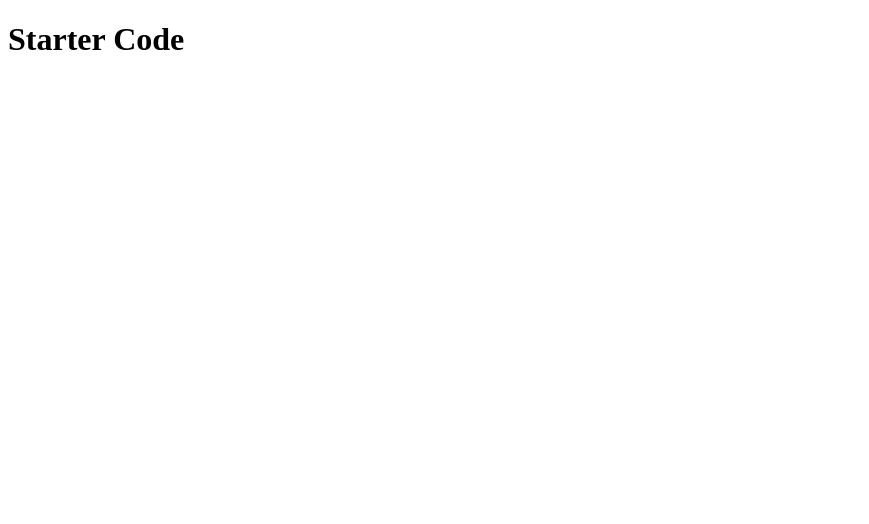
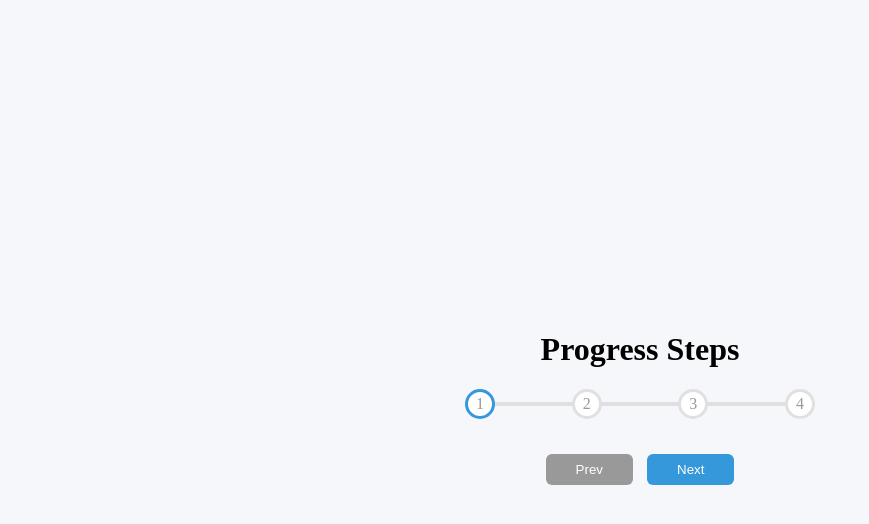
Before and after one commit to Suriyaprakash-Github/CSS-Exercises, a plain HTML site: page index.html in a window 1280 px wide. Shown: the whole page, without its empty margins (0-869 px from the left). Drawn offline with Linux system fonts and the light colour scheme.

Commit message:
Progress Steps

```diff
--- a/index.html
+++ b/index.html
@@ -5,11 +5,22 @@
     <meta http-equiv="X-UA-Compatible" content="IE=edge" />
     <meta name="viewport" content="width=device-width, initial-scale=1.0" />
     <link rel="stylesheet" href="style.css" />
-    <title>Starter Boilerplate</title>
+    <title>Progress Steps</title>
   </head>
   <body>
-    <h1>Starter Code</h1>
+    <h1>Progress Steps</h1>
 
+    <div class="container">
+      <div class="progress-container">
+        <div class="progress" id="progress"></div>
+        <div class="circle active">1</div>
+        <div class="circle">2</div>
+        <div class="circle">3</div>
+        <div class="circle">4</div>
+      </div>
+      <button class="btn" id="prev" disabled>Prev</button>
+      <button class="btn" id="next">Next</button>
+    </div>
     <script src="script.js"></script>
   </body>
 </html>
--- a/script.js
+++ b/script.js
@@ -0,0 +1,47 @@
+const progress = document.getElementById("progress");
+const prev = document.getElementById("prev");
+const next = document.getElementById("next");
+const circles = document.querySelectorAll(".circle");
+
+let currentActive = 1;
+next.addEventListener("click", () => {
+  currentActive++;
+
+  if (currentActive > circles.length) {
+    currentActive = circles.length;
+  }
+  update();
+});
+
+prev.addEventListener("click", () => {
+  currentActive--;
+
+  if (currentActive < 1) {
+    currentActive = 1;
+  }
+  update();
+});
+
+function update() {
+  circles.forEach((circle, idx) => {
+    if (idx < currentActive) {
+      circle.classList.add("active");
+    } else {
+      circle.classList.remove("active");
+    }
+  });
+
+  const actives = document.querySelectorAll(".active");
+
+  progress.style.width =
+    ((actives.length - 1) / (circles.length - 1)) * 100 + "%";
+
+  if (currentActive === 1) {
+    prev.disabled = true;
+  } else if (currentActive === circles.length) {
+    next.disabled = true;
+  } else {
+    prev.disabled = false;
+    next.disabled = false;
+  }
+}
--- a/style.css
+++ b/style.css
@@ -0,0 +1,91 @@
+* {
+  box-sizing: border-box;
+}
+
+body {
+  background-color: #f6f7fb;
+  display: flex;
+  flex-direction: column;
+  align-items: center;
+  justify-content: center;
+  height: 100vh;
+  overflow: hidden;
+  margin: 0;
+}
+
+.container {
+  text-align: center;
+}
+
+.progress-container {
+  display: flex;
+  justify-content: space-between;
+  position: relative;
+  margin-bottom: 30px;
+  max-width: 100%;
+  width: 350px;
+}
+
+.progress-container::before {
+  content: "";
+  background-color: #e0e0e0;
+  position: absolute;
+  top: 50%;
+  left: 0;
+  transform: translateY(-50%);
+  height: 4px;
+  width: 100%;
+  z-index: -1;
+}
+
+.progress {
+  background-color: #3498db;
+  position: absolute;
+  top: 50%;
+  left: 0;
+  transform: translateY(-50%);
+  height: 4px;
+  width: 0%;
+  z-index: -1;
+  transition: 0.4s ease;
+}
+
+.circle {
+  background-color: white;
+  color: #999;
+  border-radius: 50%;
+  height: 30px;
+  width: 30px;
+  display: flex;
+  align-items: center;
+  justify-content: center;
+  border: 3px solid #e0e0e0;
+  transition: 0.4s ease;
+}
+
+.circle.active {
+  border-color: #3498db;
+}
+
+.btn {
+  background-color: #3498db;
+  color: white;
+  border: 0;
+  border-radius: 6px;
+  cursor: pointer;
+  padding: 8px 30px;
+  margin: 5px;
+}
+
+.btn:active {
+  transform: scale(0.98);
+}
+
+.btn:focus {
+  outline: 0;
+}
+
+.btn:disabled {
+  background-color: #999;
+  cursor: not-allowed;
+}
```
